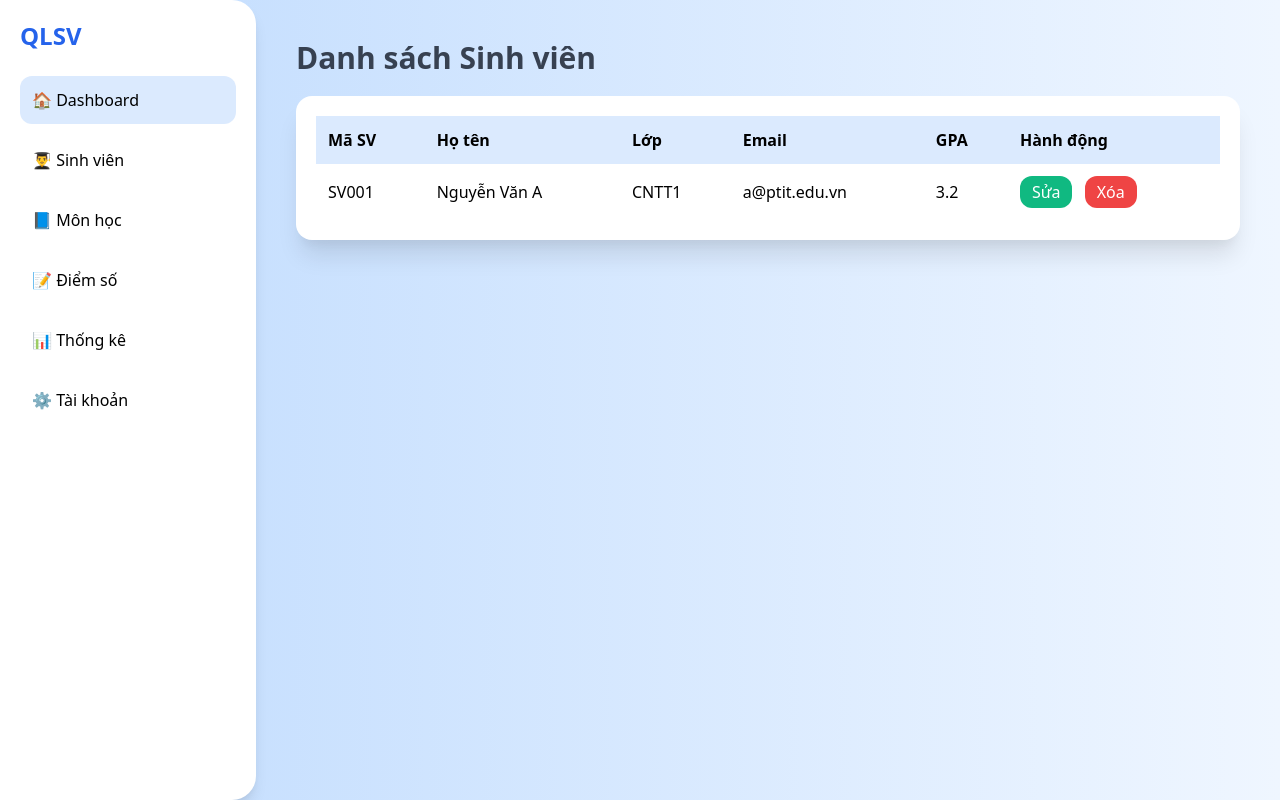
After one commit to Drimmy309/Student_Management_Flask, a Flask app: template website/templates/index.html in a window 1280 px wide. The commit adds this page. Run offline with Flask 3, Linux system fonts and the light colour scheme; the template is opened without the code that fills it, so the values that code supplies are empty.

Commit message:
Modified

```diff
--- a/website/init.py
+++ b/website/init.py
@@ -1,7 +1,9 @@
 from flask import Flask
-from website.auth import auth
+from .auth import auth
+from .views import views
 def create_app():
     app = Flask(__name__)
     app.config["SECRET_KEY"] = 'quang anh dep trai vocolo'
     app.register_blueprint(auth)
+    app.register_blueprint(views)
     return app
--- /dev/null
+++ b/website/templates/index.html
@@ -0,0 +1,56 @@
+<!DOCTYPE html>
+<html lang="vi">
+<head>
+  <meta charset="UTF-8">
+  <title>Quản lý Sinh viên</title>
+  <link rel="stylesheet" href="https://cdn.jsdelivr.net/npm/tailwindcss/dist/tailwind.min.css">
+</head>
+<body class="bg-gradient-to-r from-blue-200 to-blue-50 min-h-screen flex">
+
+  <!-- Sidebar -->
+  <aside class="w-64 bg-white shadow-lg rounded-r-3xl p-5">
+    <h1 class="text-2xl font-bold text-blue-600 mb-6">QLSV</h1>
+    <nav class="space-y-3">
+      <a href="#" class="block p-3 rounded-xl bg-blue-100 hover:bg-blue-200">🏠 Dashboard</a>
+      <a href="#" class="block p-3 rounded-xl hover:bg-blue-100">👨‍🎓 Sinh viên</a>
+      <a href="#" class="block p-3 rounded-xl hover:bg-blue-100">📘 Môn học</a>
+      <a href="#" class="block p-3 rounded-xl hover:bg-blue-100">📝 Điểm số</a>
+      <a href="#" class="block p-3 rounded-xl hover:bg-blue-100">📊 Thống kê</a>
+      <a href="#" class="block p-3 rounded-xl hover:bg-blue-100">⚙️ Tài khoản</a>
+    </nav>
+  </aside>
+
+  <!-- Main content -->
+  <main class="flex-1 p-10">
+    <h2 class="text-3xl font-semibold text-gray-700 mb-5">Danh sách Sinh viên</h2>
+    <div class="bg-white shadow-xl rounded-2xl p-5">
+      <table class="w-full text-left border-collapse">
+        <thead>
+          <tr class="bg-blue-100">
+            <th class="p-3">Mã SV</th>
+            <th class="p-3">Họ tên</th>
+            <th class="p-3">Lớp</th>
+            <th class="p-3">Email</th>
+            <th class="p-3">GPA</th>
+            <th class="p-3">Hành động</th>
+          </tr>
+        </thead>
+        <tbody>
+          <tr class="hover:bg-blue-50">
+            <td class="p-3">SV001</td>
+            <td class="p-3">Nguyễn Văn A</td>
+            <td class="p-3">CNTT1</td>
+            <td class="p-3">a@ptit.edu.vn</td>
+            <td class="p-3">3.2</td>
+            <td class="p-3 space-x-2">
+              <button class="bg-green-500 text-white px-3 py-1 rounded-xl">Sửa</button>
+              <button class="bg-red-500 text-white px-3 py-1 rounded-xl">Xóa</button>
+            </td>
+          </tr>
+          <!-- Thêm dòng khác -->
+        </tbody>
+      </table>
+    </div>
+  </main>
+</body>
+</html>
--- a/website/templates/login.html
+++ b/website/templates/login.html
@@ -24,10 +24,10 @@
         <h3 class="text-center mb-4 text-primary">Login</h3>
         <form method="POST" action="/">
             <div class="mb-3">
-                <input type="text" class="form-control" id="email" name="email" placeholder="Username" required>
+                <input type="text" class="form-control" id="email" name="email" placeholder="User email" required>
             </div>
             <div class="mb-3">
-                <input type="password" class="form-control" id="ID" name="password" placeholder="Password" required>
+                <input type="password" class="form-control" id="ID" name="ID" placeholder="User ID" required>
             </div>
             <button type="submit" class="btn btn-primary w-100">Login</button>
         </form>
```
Also changed, not shown: website/auth.py (+16 -17 lines), website/models.py (added, +8 -0 lines), website/templates/home.html (+68 -0 lines), website/views.py (+3 -4 lines), website/templates/signup.html (deleted).
